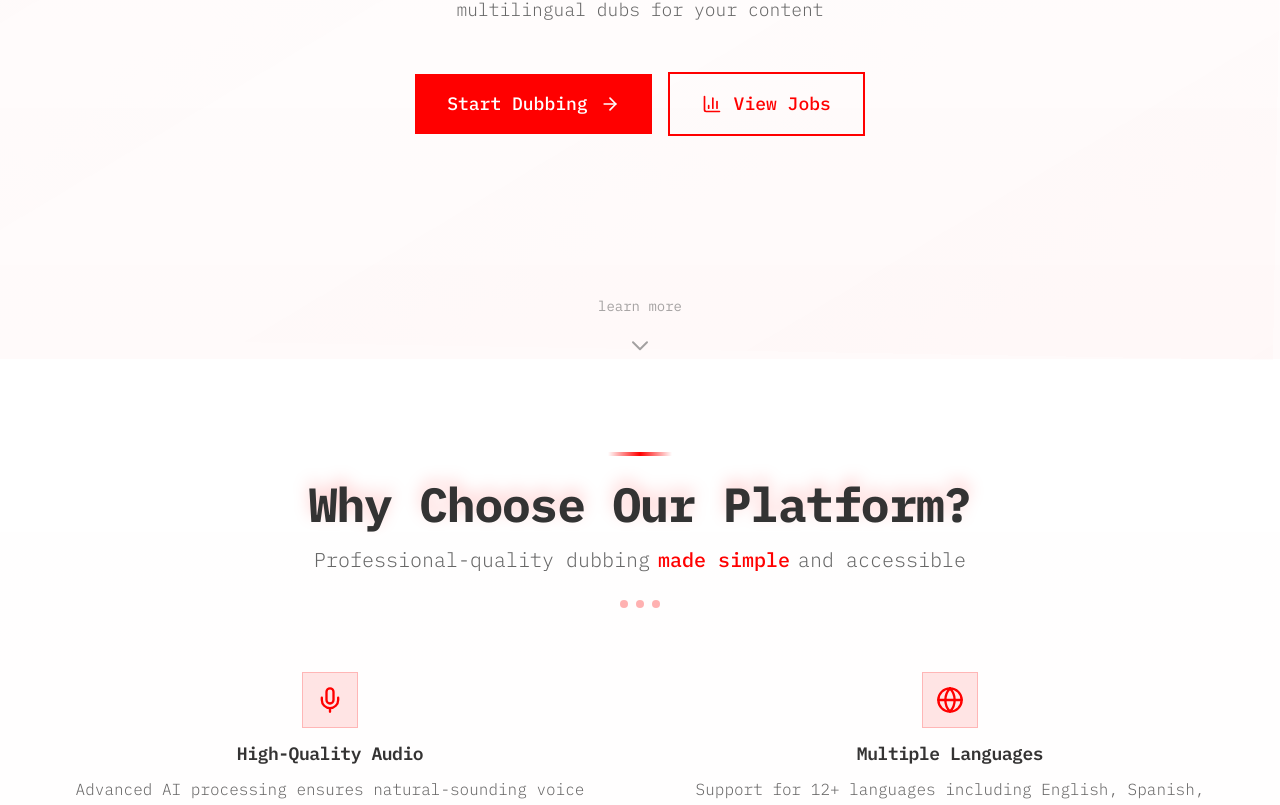
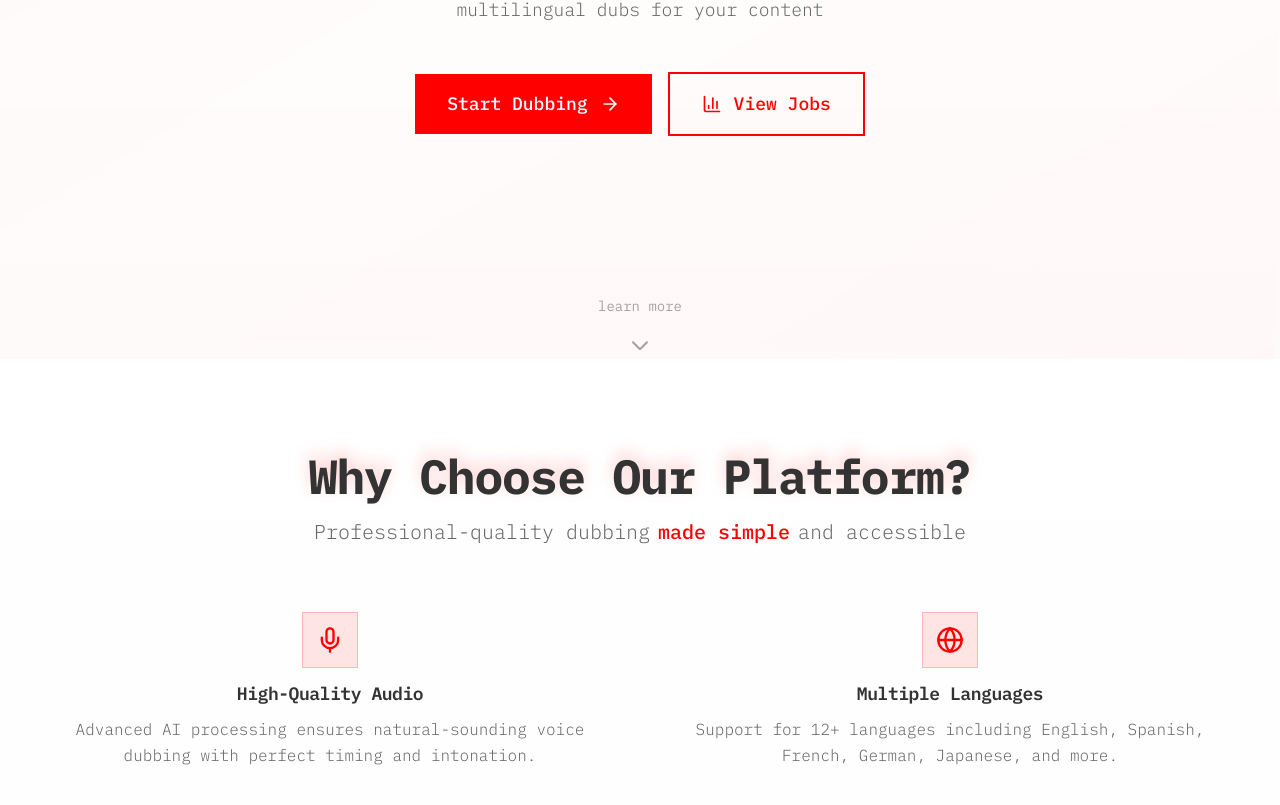
Before and after one commit to iudofia2026/youtubedubber.com, a Next.js app in the folder frontend/: page / in a window 1280 px wide. Shown: the part 441-1246 px from the top of the page. Built offline with nearby package versions, Linux system fonts and the light colour scheme.

Commit message:
clean: remove decorative elements from section header
- Remove gradient accent line above section title
- Remove decorative dots below description
- Simplify section header to just title and description
- Maintain clean, minimalist appearance

```diff
--- a/frontend/app/page.tsx
+++ b/frontend/app/page.tsx
@@ -137,13 +137,6 @@ export default function Home() {
             animate={{ opacity: 1, y: 0 }}
             transition={{ duration: 0.8, delay: 1.2 }}
           >
-            {/* Decorative accent line */}
-            <motion.div
-              className="w-16 h-1 bg-gradient-to-r from-transparent via-[#ff0000] to-transparent mx-auto mb-6"
-              initial={{ scaleX: 0 }}
-              animate={{ scaleX: 1 }}
-              transition={{ duration: 1, delay: 1.4, ease: "easeOut" }}
-            />
 
             <motion.div
               className="relative inline-block"
@@ -208,32 +201,6 @@ export default function Home() {
                 </motion.span>
               </motion.p>
 
-              {/* Decorative dots */}
-              <motion.div
-                className="flex justify-center space-x-2 mt-6"
-                initial={{ opacity: 0 }}
-                animate={{ opacity: 1 }}
-                transition={{ duration: 0.5, delay: 2.4 }}
-              >
-                {[0, 1, 2].map((i) => (
-                  <motion.div
-                    key={i}
-                    className="w-2 h-2 bg-[#ff0000]/30 rounded-full"
-                    initial={{ scale: 0 }}
-                    animate={{ scale: 1 }}
-                    transition={{
-                      duration: 0.3,
-                      delay: 2.6 + i * 0.1,
-                      type: "spring",
-                      stiffness: 200
-                    }}
-                    whileHover={{
-                      scale: 1.5,
-                      backgroundColor: "#ff0000"
-                    }}
-                  />
-                ))}
-              </motion.div>
             </motion.div>
           </motion.div>
 
```
